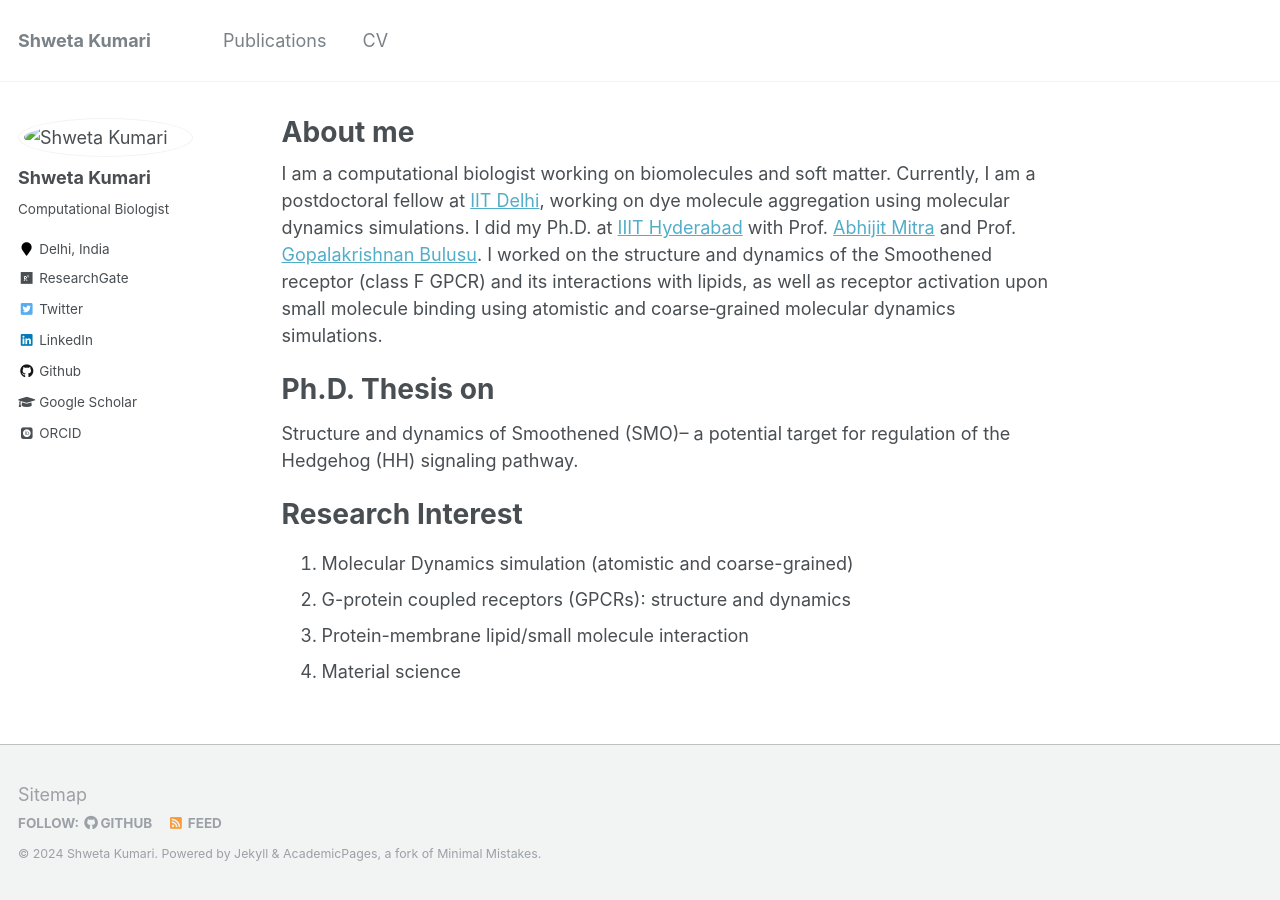
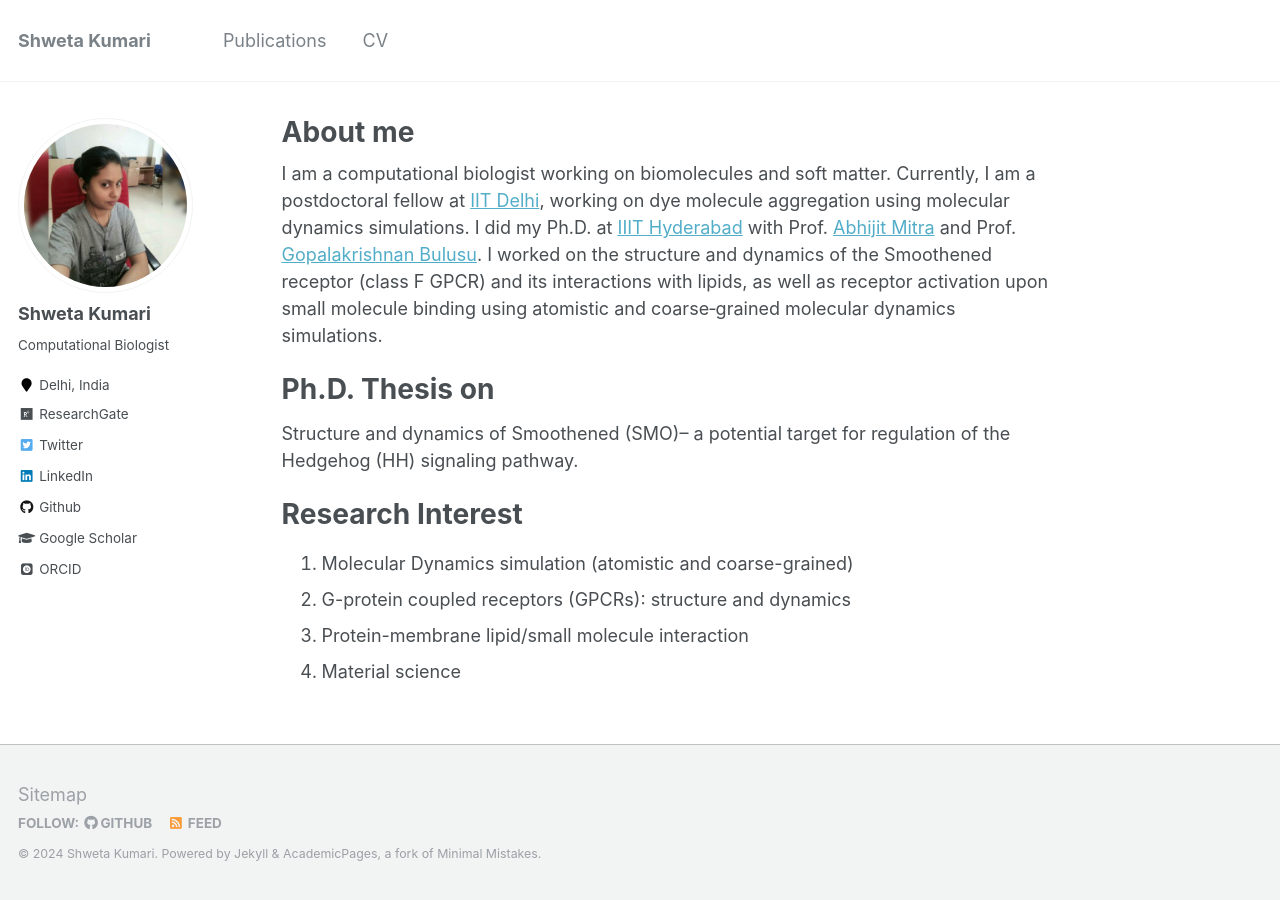
Before and after one commit to shweta-Moni/shweta-Moni.github.io, a Jekyll site: the page built from _pages/about.md, in a window 1280 px wide. Built offline with Jekyll 4.4.1, drawn with Linux system fonts in a browser that asks for light colours; some web fonts are replaced.

Commit message:
Update _config.yml

```diff
--- a/_config.yml
+++ b/_config.yml
@@ -81,7 +81,7 @@ analytics:
 # Site Author
 author:
   name             : "Shweta Kumari"
-  avatar           : "images/pic.png"
+  avatar           : "pic.png"
   bio              : "Computational Biologist"
   location         : "Delhi, India"
   employer         :
```
